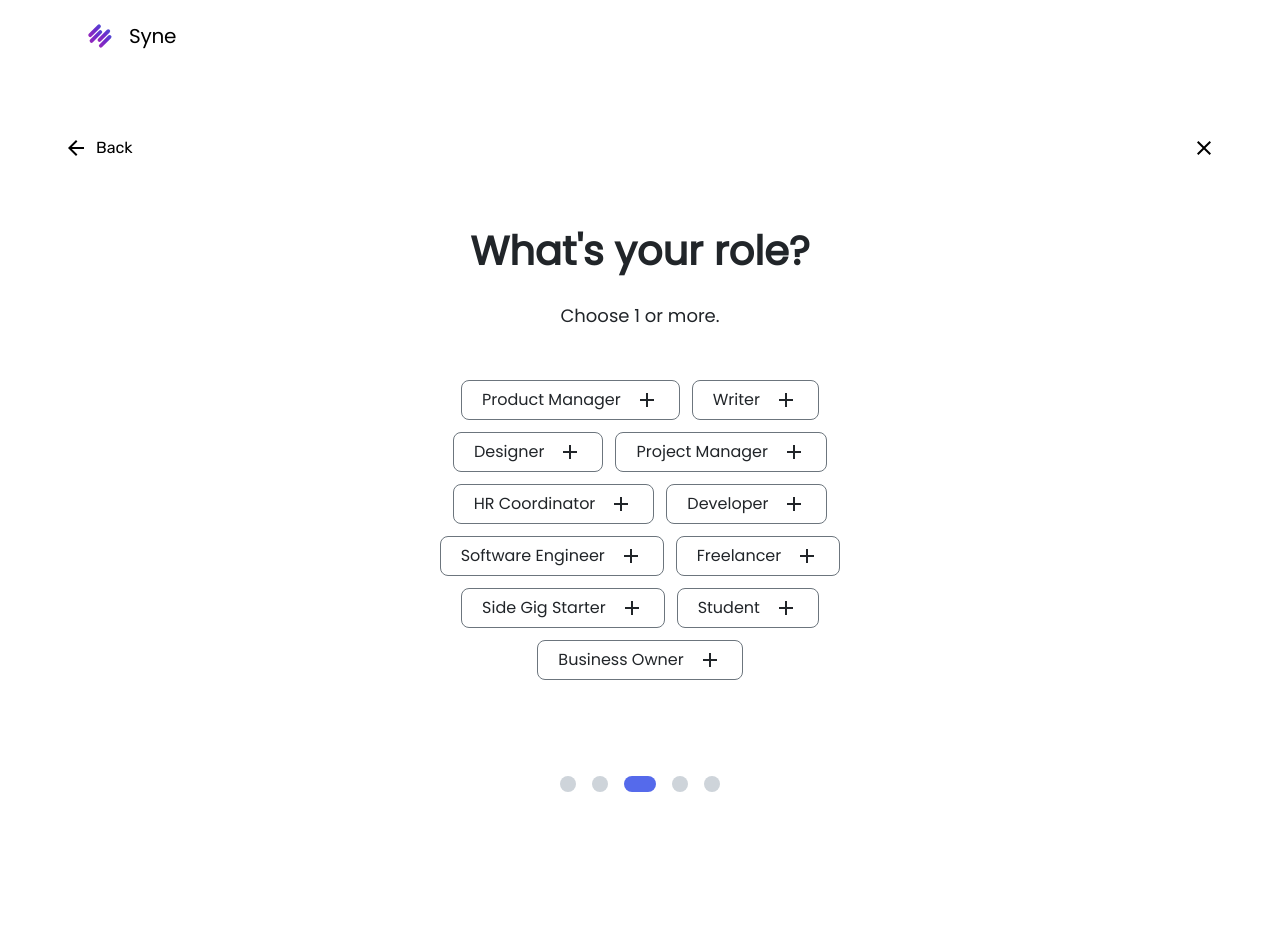
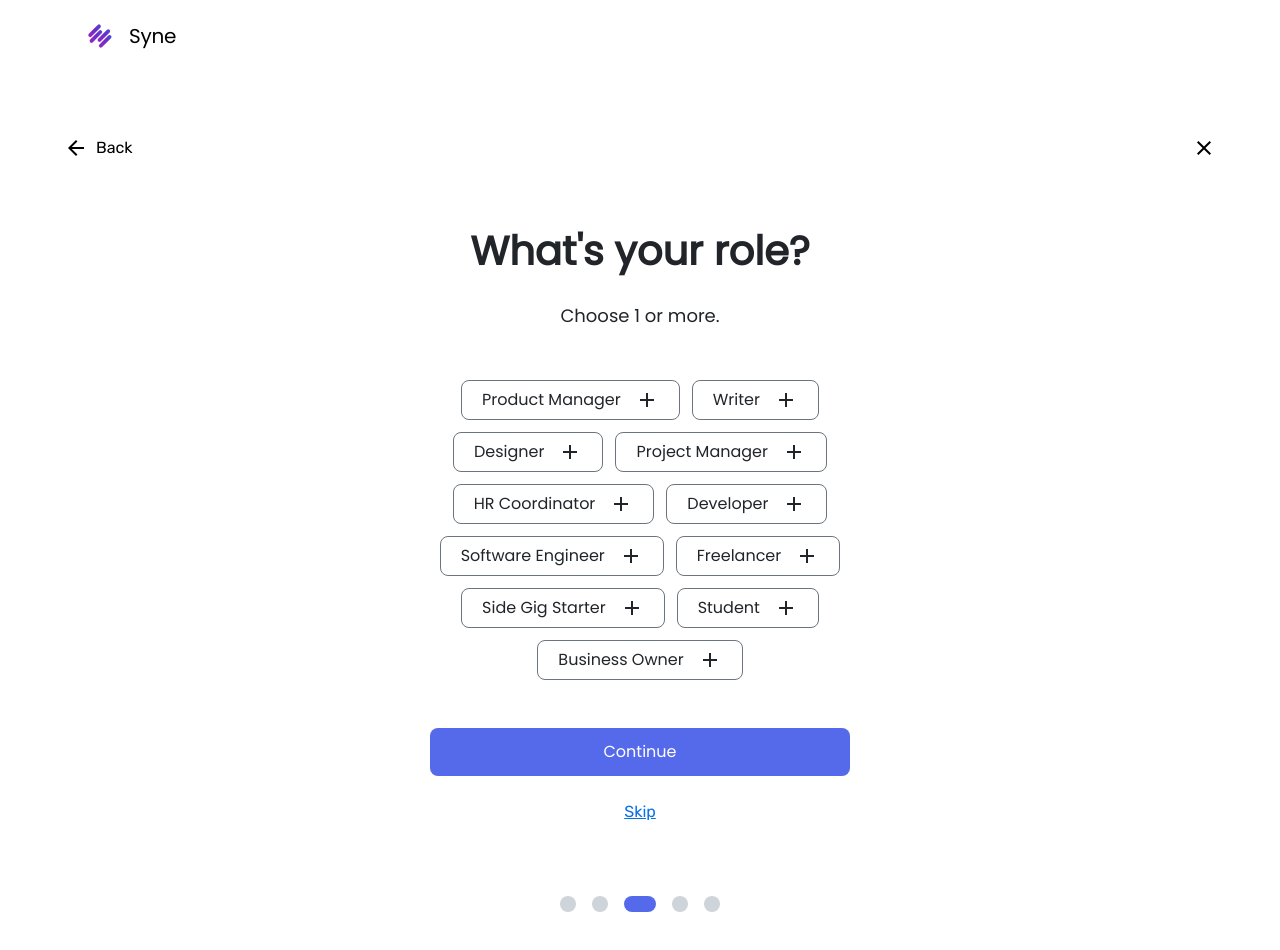
Before and after one commit to jeannyinthelamp/sycamore.ai, a React (Create React App) app: page /onboarding_3 in a window 1280 px wide. Shown: the top 950 px of the page. Before the commit the page ends 840 px from the top, so only its background shows below. Built offline with nearby package versions, Linux system fonts and the light colour scheme.

Commit message:
Added skip/continue + hover on checkbox

```diff
--- a/src/Components/Onboarding/Onboarding_Checkbox/Onboarding_Checkbox.js
+++ b/src/Components/Onboarding/Onboarding_Checkbox/Onboarding_Checkbox.js
@@ -1,5 +1,6 @@
 import React, { useState } from "react";
 import plus from "../../../Assets/Icons/Onboarding_Icons/plus.svg";
+import plus_selected from "../../../Assets/Icons/Onboarding_Icons/plus_selected.svg";
 import check from "../../../Assets/Icons/Onboarding_Icons/check.svg";
 
 //Checkbox component that visually resembles a button
@@ -7,6 +8,7 @@ import check from "../../../Assets/Icons/Onboarding_Icons/check.svg";
 export default function Onboarding_Checkbox(props) {
 
   const [isSelected, setIsSelected] = useState(false);
+  const [isHovered, setIsHovered] = useState(false);
 
   const toggleCheckbox = () => {
     setIsSelected((prevValue) => !prevValue);
@@ -25,12 +27,14 @@ export default function Onboarding_Checkbox(props) {
         class={`${props.className} flex justify-center items-center w-fit min-w-[84px] max-h-[40px] py-[8px] px-[20px] font-Poppins font-medium text-[16px] text-center leading-[24px] text-[#212529] select-none cursor-pointer rounded-[8px] bg-white border border-[#6C757D]
         peer hover:text-[#556AEB] hover:border-[#556AEB]
         transition-colors duration-200 ease-in-out peer-checked:bg-[#EBEFFF] peer-checked:text-[#556AEB] peer-checked:border-[#556AEB]`}
-      >
+        onMouseEnter={() => setIsHovered(true)}
+        onMouseLeave={() => setIsHovered(false)}
+        >
         <span className='mr-3.5'>{props.title}</span>
         <img
-          src={isSelected ? check : plus}
+          src={isHovered ? (isSelected ? check : plus_selected) : (isSelected ? check : plus)}
           alt='plus'
-         />
+        />
       </label>
     </div>
   );
--- a/src/Pages/Onboarding/Onboarding_2.js
+++ b/src/Pages/Onboarding/Onboarding_2.js
@@ -4,6 +4,7 @@ import Onboarding_header from "../../Components/Onboarding/Onboarding_header/Onb
 import Onboarding_progress_bar from "../../Components/Onboarding/Onboarding_progress_bar/Onboarding_progress_bar";
 import Onboarding_nav from "../../Components/Onboarding/Onboarding_nav/Onboarding_nav";
 import Onboarding_Checkbox from "../../Components/Onboarding/Onboarding_Checkbox/Onboarding_Checkbox";
+import Onboarding_skip_continue from "../../Components/Onboarding/Onboarding_Skip_Continue_Buttons/Onboarding_Skip_Continue_Buttons"
 
 export default function Onboarding_2() {
   return (
@@ -97,6 +98,10 @@ export default function Onboarding_2() {
             </label>
           </div>
           {/* Go Back and Continue Buttons */}
+          <Onboarding_skip_continue
+            btnText='Continue'
+            skipToPage='/onboarding_3'
+          />
         </form>
         <Onboarding_progress_bar active='page2' />
       </div>
--- a/src/Pages/Onboarding/Onboarding_3.js
+++ b/src/Pages/Onboarding/Onboarding_3.js
@@ -4,8 +4,7 @@ import Onboarding_header from "../../Components/Onboarding/Onboarding_header/Onb
 import Onboarding_progress_bar from "../../Components/Onboarding/Onboarding_progress_bar/Onboarding_progress_bar";
 import Onboarding_nav from "../../Components/Onboarding/Onboarding_nav/Onboarding_nav";
 import Onboarding_Checkbox from "../../Components/Onboarding/Onboarding_Checkbox/Onboarding_Checkbox";
-import { Link } from "react-router-dom";
-import { Progress } from "@material-tailwind/react";
+import Onboarding_skip_continue from "../../Components/Onboarding/Onboarding_Skip_Continue_Buttons/Onboarding_Skip_Continue_Buttons"
 
 export default function Onboarding_3() {
   return (
@@ -99,6 +98,10 @@ export default function Onboarding_3() {
             </label>
           </div>
           {/* Go Back and Continue Buttons */}
+          <Onboarding_skip_continue
+            btnText='Continue'
+            skipToPage='/onboarding_4'
+          />
         </form>
         <Onboarding_progress_bar active='page3' />
       </div>
```
